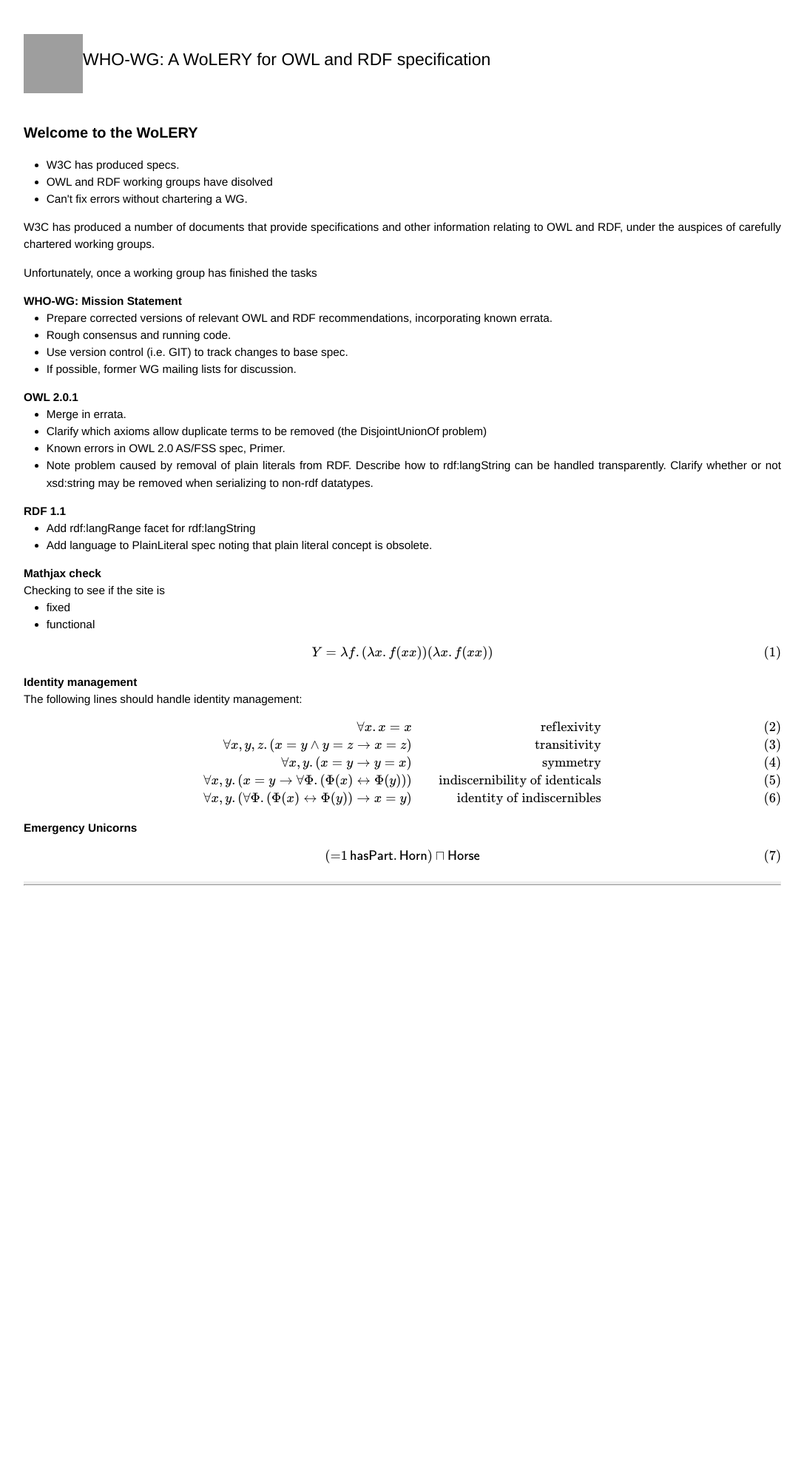
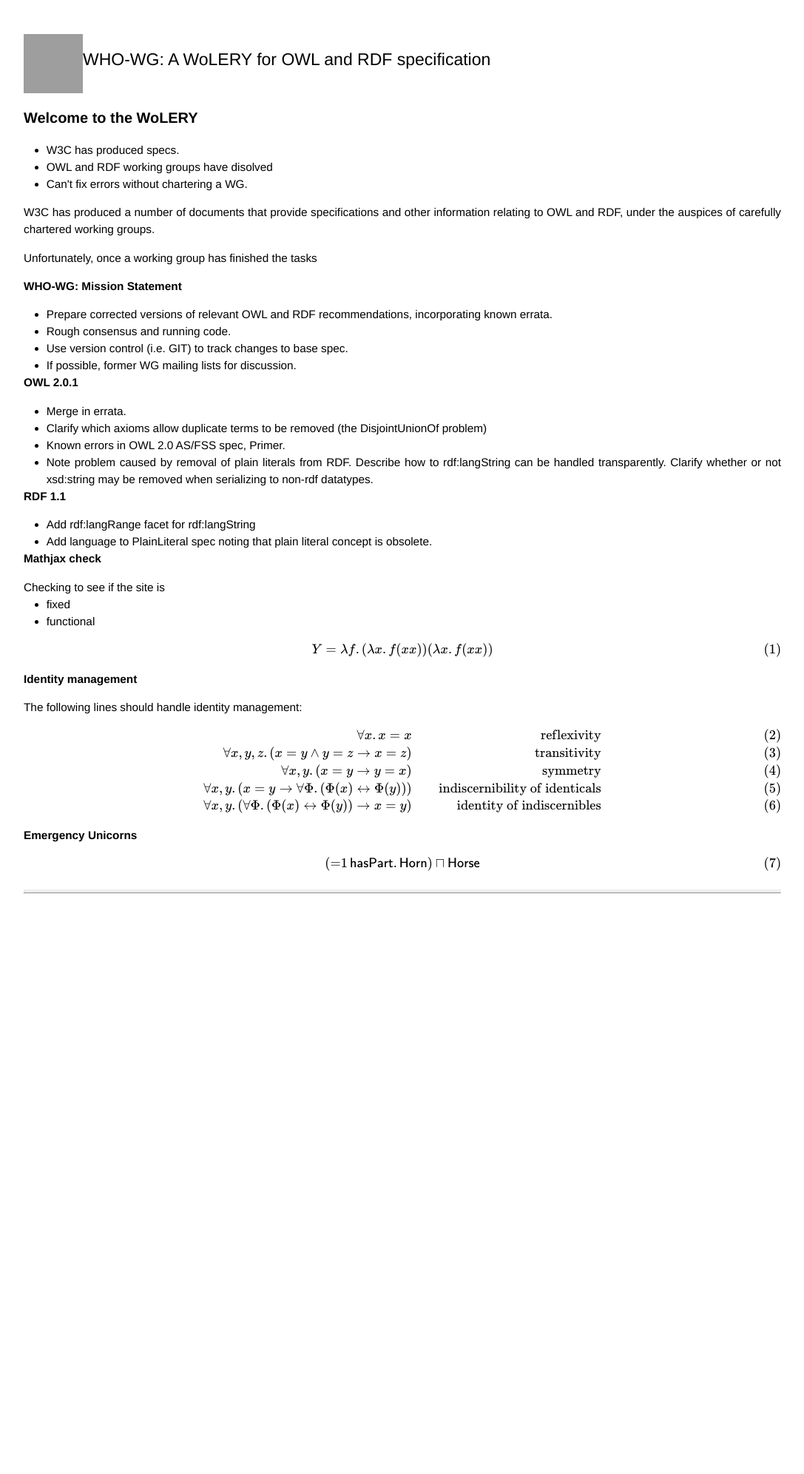
Before and after one commit to WHO-WG/WHO-WG.github.io, a Jekyll site: the page built from index.html, in a window 1280 px wide. Shown: the whole page at 74% size, without its empty margins (96-1183 px from the left). Built offline with Jekyll 4.4.1, drawn with Linux system fonts in a browser that asks for light colours; Markdown is read by kramdown in place of the engine named in the settings; formulas are drawn with MathJax 3; grey boxes are pictures that could not be loaded.

Commit message:
header change

```diff
--- a/css/main.css
+++ b/css/main.css
@@ -21,7 +21,7 @@
 
 h1, h2, h3, h4, h5, h6 {
   font-size: 100%;
-margin-top: 1em;}
+margin-bottom: 1em;}
 
 h1 {
     margin-bottom: 1em;
```
